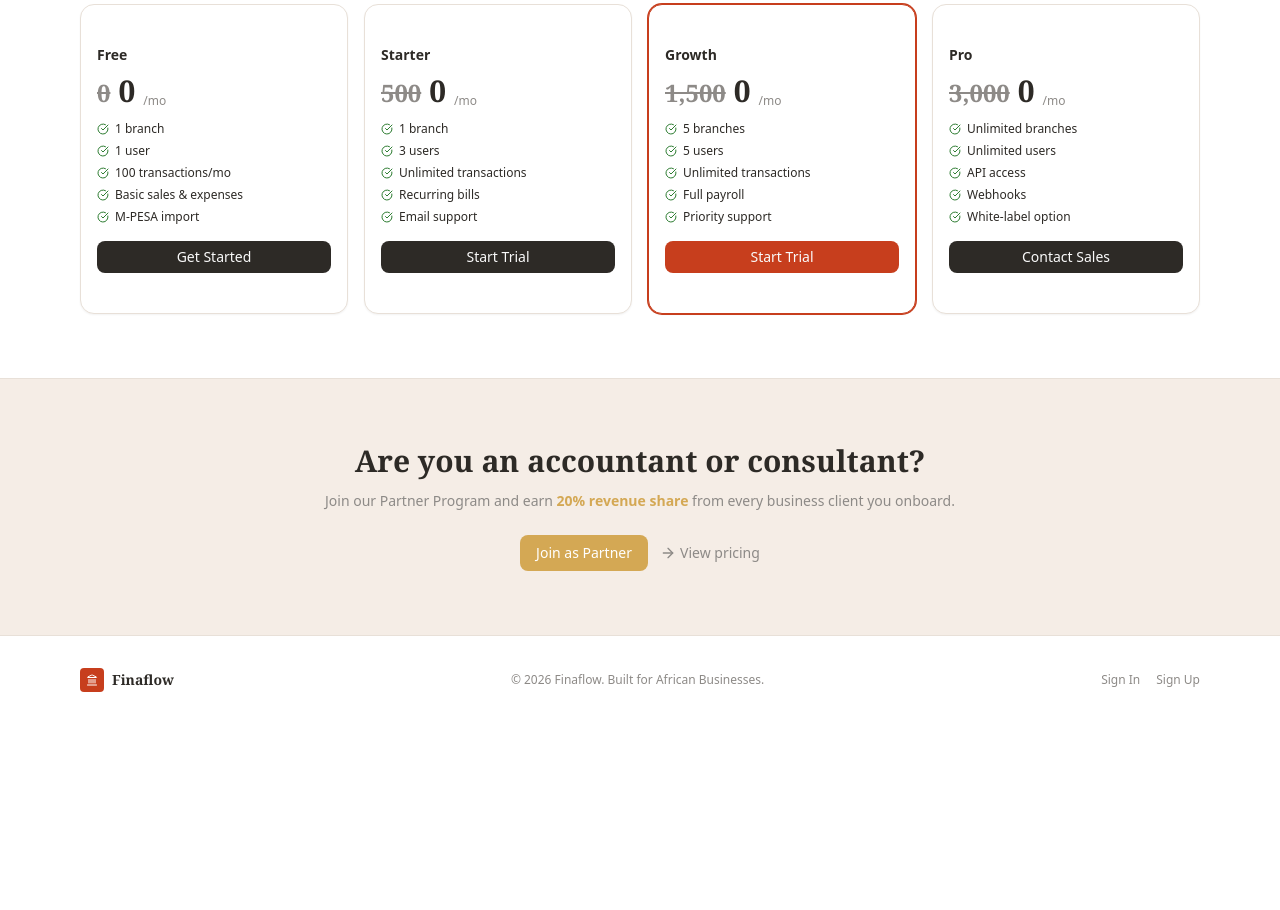
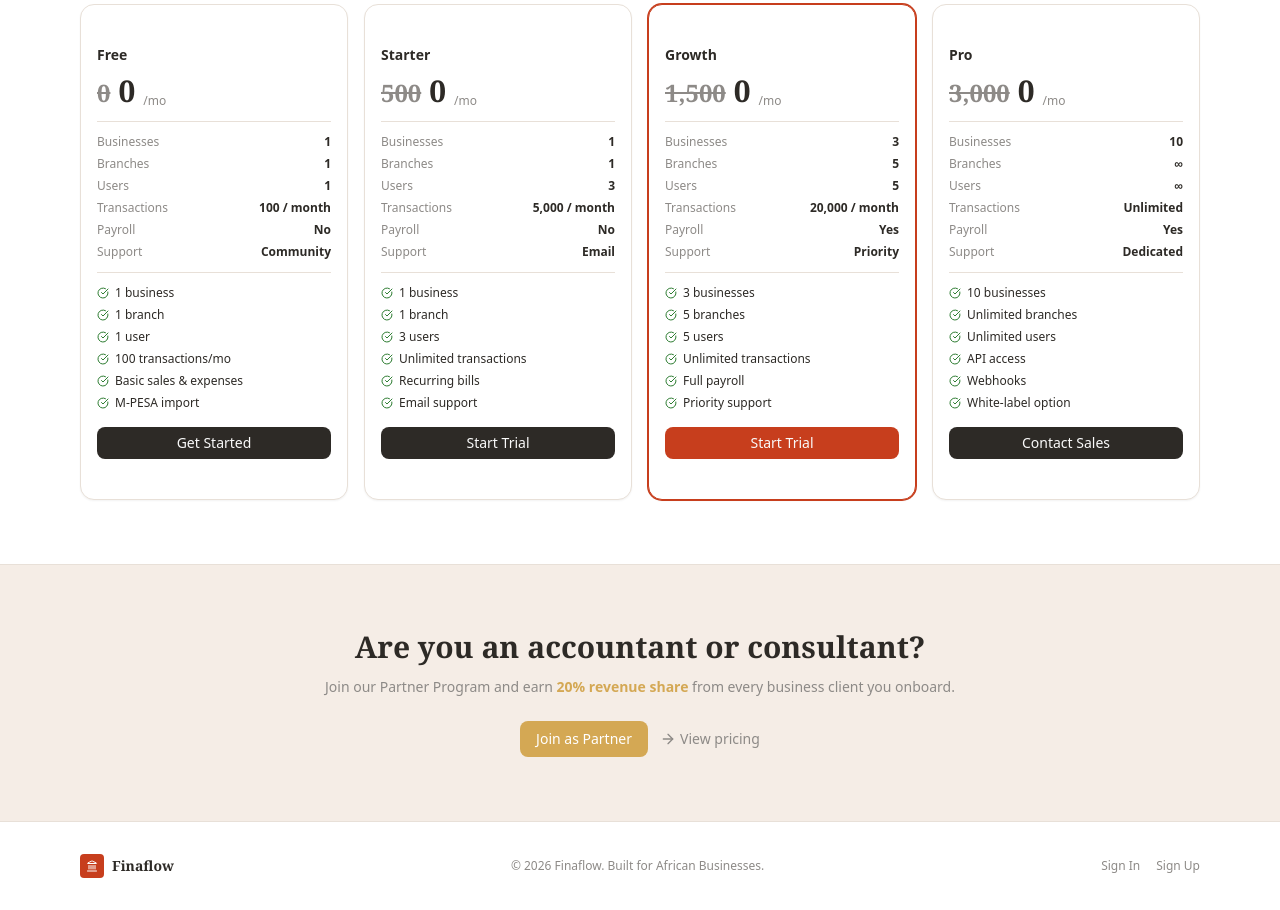
Before and after one commit to geniusdynamics/finaflow, a React (Vite) app: page / in a window 1280 px wide. Shown: the part 1340-2250 px from the top of the page. Before the commit the page ends 2064 px from the top, so only its background shows below. Built offline with nearby package versions, Linux system fonts and the light colour scheme; what @trpc/react-query would draw is missing.

Commit message:
refactor: enhance home page pricing with detailed plan specifications

```diff
--- a/src/pages/Home.tsx
+++ b/src/pages/Home.tsx
@@ -18,10 +18,10 @@ export default function Home() {
   ];
 
   const tiers = [
-    { name: "Free", price: "0", branches: 1, users: 1, features: ["1 branch", "1 user", "100 transactions/mo", "Basic sales & expenses", "M-PESA import"], cta: "Get Started", highlight: false },
-    { name: "Starter", price: "500", branches: 1, users: 3, features: ["1 branch", "3 users", "Unlimited transactions", "Recurring bills", "Email support"], cta: "Start Trial", highlight: false },
-    { name: "Growth", price: "1,500", branches: 5, users: 5, features: ["5 branches", "5 users", "Unlimited transactions", "Full payroll", "Priority support"], cta: "Start Trial", highlight: true },
-    { name: "Pro", price: "3,000", branches: "∞", users: "∞", features: ["Unlimited branches", "Unlimited users", "API access", "Webhooks", "White-label option"], cta: "Contact Sales", highlight: false },
+    { name: "Free", price: "0", businesses: 1, branches: 1, users: 1, transactions: "100 / month", payroll: "No", support: "Community", features: ["1 business", "1 branch", "1 user", "100 transactions/mo", "Basic sales & expenses", "M-PESA import"], cta: "Get Started", highlight: false },
+    { name: "Starter", price: "500", businesses: 1, branches: 1, users: 3, transactions: "5,000 / month", payroll: "No", support: "Email", features: ["1 business", "1 branch", "3 users", "Unlimited transactions", "Recurring bills", "Email support"], cta: "Start Trial", highlight: false },
+    { name: "Growth", price: "1,500", businesses: 3, branches: 5, users: 5, transactions: "20,000 / month", payroll: "Yes", support: "Priority", features: ["3 businesses", "5 branches", "5 users", "Unlimited transactions", "Full payroll", "Priority support"], cta: "Start Trial", highlight: true },
+    { name: "Pro", price: "3,000", businesses: 10, branches: "∞", users: "∞", transactions: "Unlimited", payroll: "Yes", support: "Dedicated", features: ["10 businesses", "Unlimited branches", "Unlimited users", "API access", "Webhooks", "White-label option"], cta: "Contact Sales", highlight: false },
   ];
 
   return (
@@ -148,7 +148,33 @@ export default function Home() {
                         <span className="text-xs text-[#8D8A87]">/mo</span>
                       </div>
                     </div>
-                    <ul className="mt-3 space-y-1.5">
+                    <div className="mt-3 space-y-1.5 border-t border-[#E8E0D8] pt-3">
+                      <div className="flex items-center justify-between text-xs">
+                        <span className="text-[#8D8A87]">Businesses</span>
+                        <span className="font-semibold text-[#2D2A26]">{t.businesses === 99 ? "∞" : t.businesses}</span>
+                      </div>
+                      <div className="flex items-center justify-between text-xs">
+                        <span className="text-[#8D8A87]">Branches</span>
+                        <span className="font-semibold text-[#2D2A26]">{t.branches === 99 ? "∞" : t.branches}</span>
+                      </div>
+                      <div className="flex items-center justify-between text-xs">
+                        <span className="text-[#8D8A87]">Users</span>
+                        <span className="font-semibold text-[#2D2A26]">{t.users === 99 ? "∞" : t.users}</span>
+                      </div>
+                      <div className="flex items-center justify-between text-xs">
+                        <span className="text-[#8D8A87]">Transactions</span>
+                        <span className="font-semibold text-[#2D2A26]">{t.transactions}</span>
+                      </div>
+                      <div className="flex items-center justify-between text-xs">
+                        <span className="text-[#8D8A87]">Payroll</span>
+                        <span className="font-semibold text-[#2D2A26]">{t.payroll}</span>
+                      </div>
+                      <div className="flex items-center justify-between text-xs">
+                        <span className="text-[#8D8A87]">Support</span>
+                        <span className="font-semibold text-[#2D2A26]">{t.support}</span>
+                      </div>
+                    </div>
+                    <ul className="mt-3 space-y-1.5 border-t border-[#E8E0D8] pt-3">
                       {t.features.map((f, j) => (
                         <li key={j} className="flex items-center gap-1.5 text-xs text-[#2D2A26]">
                           <CheckCircle className="h-3 w-3 shrink-0 text-[#2E7D32]" />{f}
```
